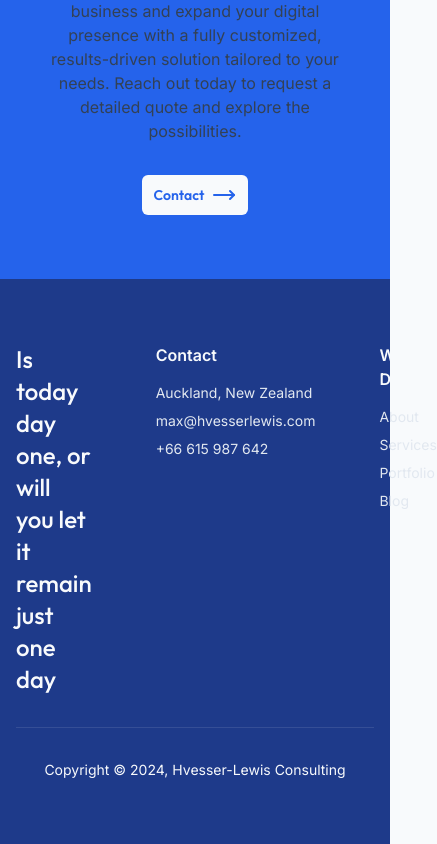
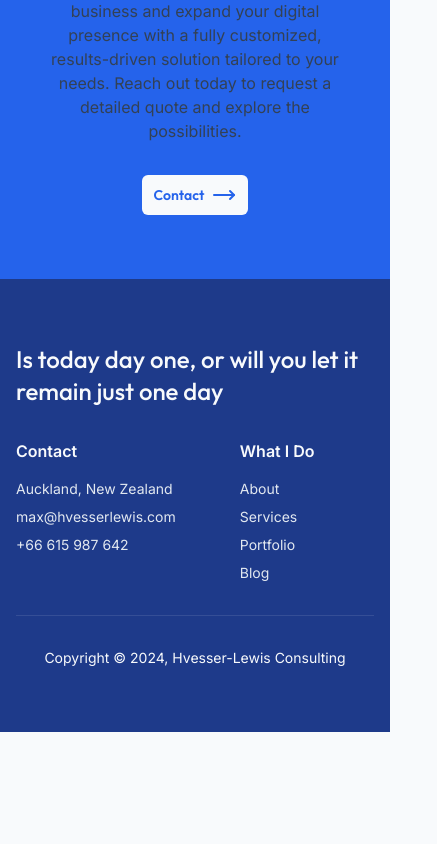
Before and after one commit to maxhves/hvesser-lewis-consulting-site, a Next.js app: page / in a window 390 px wide. Shown: the part 4313-5157 px from the top of the page, 437 px wide, since content can reach past the window. After the commit the page ends 5045 px from the top, so only its background shows below. Built offline with nearby package versions, Linux system fonts and the light colour scheme.

Commit message:
Made footer component responsive.

```diff
--- a/src/app/home/components/home-footer.tsx
+++ b/src/app/home/components/home-footer.tsx
@@ -48,7 +48,7 @@ export default function HomeFooter() {
   return (
     <footer className="bg-blue-900">
       <ContentContainer className="py-16">
-        <div className="flex gap-x-16">
+        <div className="flex flex-col sm:flex-row gap-8 sm:gap-16">
           <MotivationalQuote>
             Is today day one, or will you let it remain just one day
           </MotivationalQuote>
```
